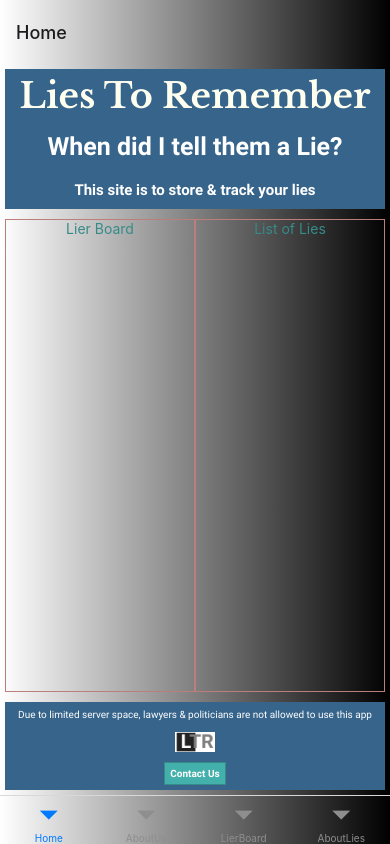
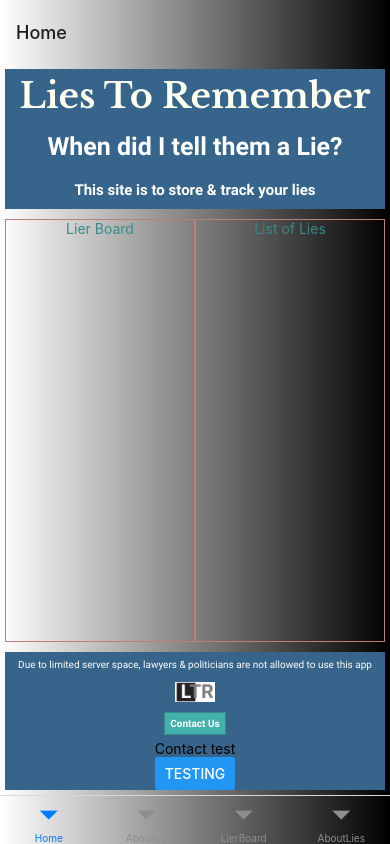
Before and after one commit to psteingh/LTRapp, a React Native app: screen /Home in a window 390 px wide. Built offline with nearby package versions, Linux system fonts and the light colour scheme.

Commit message:
ltrapp0506905

```diff
--- a/home/footer.js
+++ b/home/footer.js
@@ -1,4 +1,4 @@
-import { View, StyleSheet } from 'react-native';
+import { View, Text, Button, StyleSheet } from 'react-native';
 
 import Colors from '../constants/colors';
 
@@ -6,6 +6,17 @@ import FooterNote from './footernote';
 import Contact from './contact';
 
 import LtrLogoFooter from '../constants/ltrlogofooter';
+
+function ContactScreen({navigation}) {
+    return (
+        <View>
+            <Text>Contact test</Text>
+            <Button
+                title="Testing"
+                onPress={() => navigation.navigate('Contact') } />
+        </View>
+    )
+}
 
 function Footer() {
     return (
@@ -19,6 +30,10 @@ function Footer() {
             <View>
             <Contact />
             </View>
+            <View>
+                <ContactScreen />
+            </View>
+
         </View>
     );
 }
```
